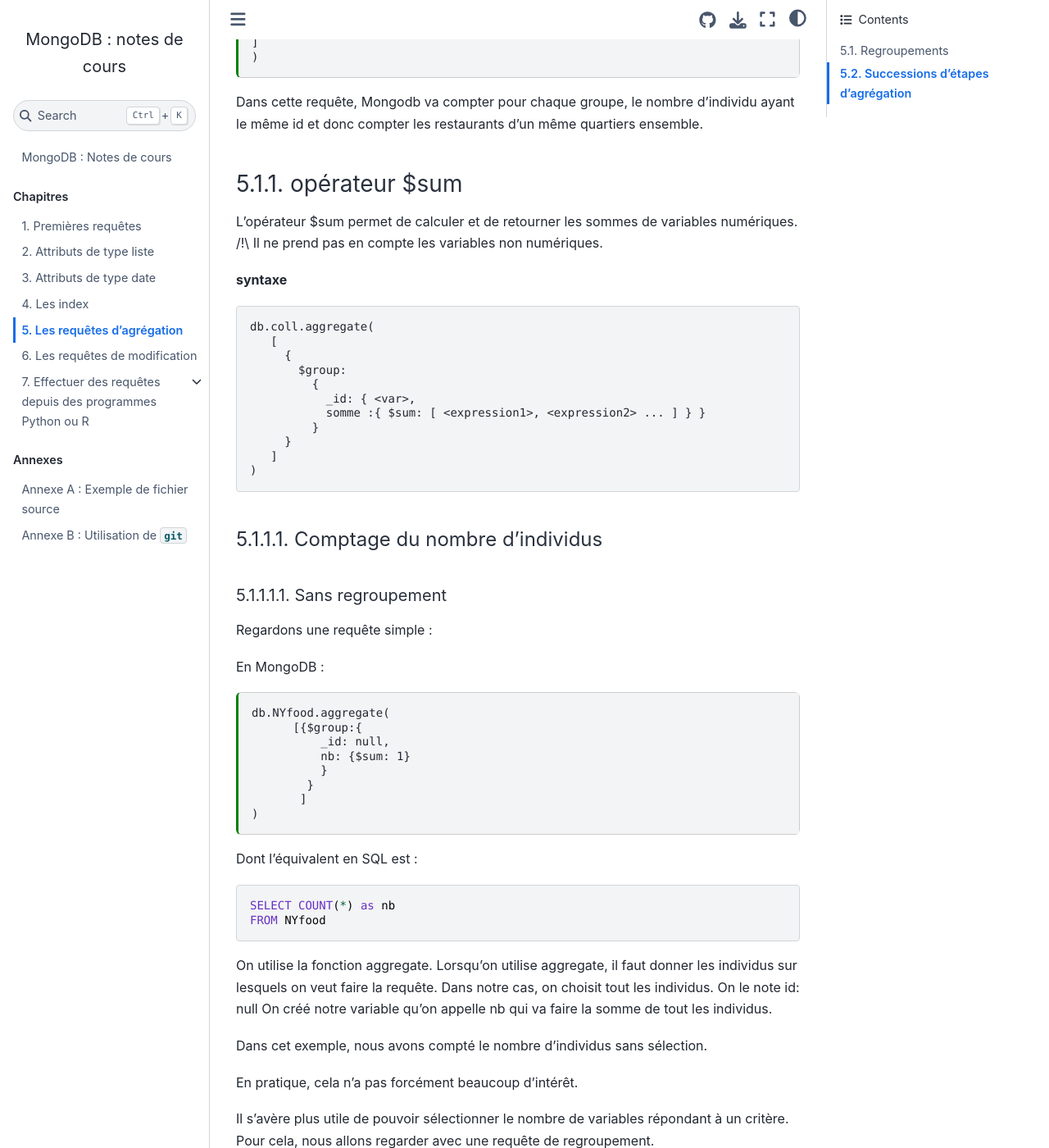
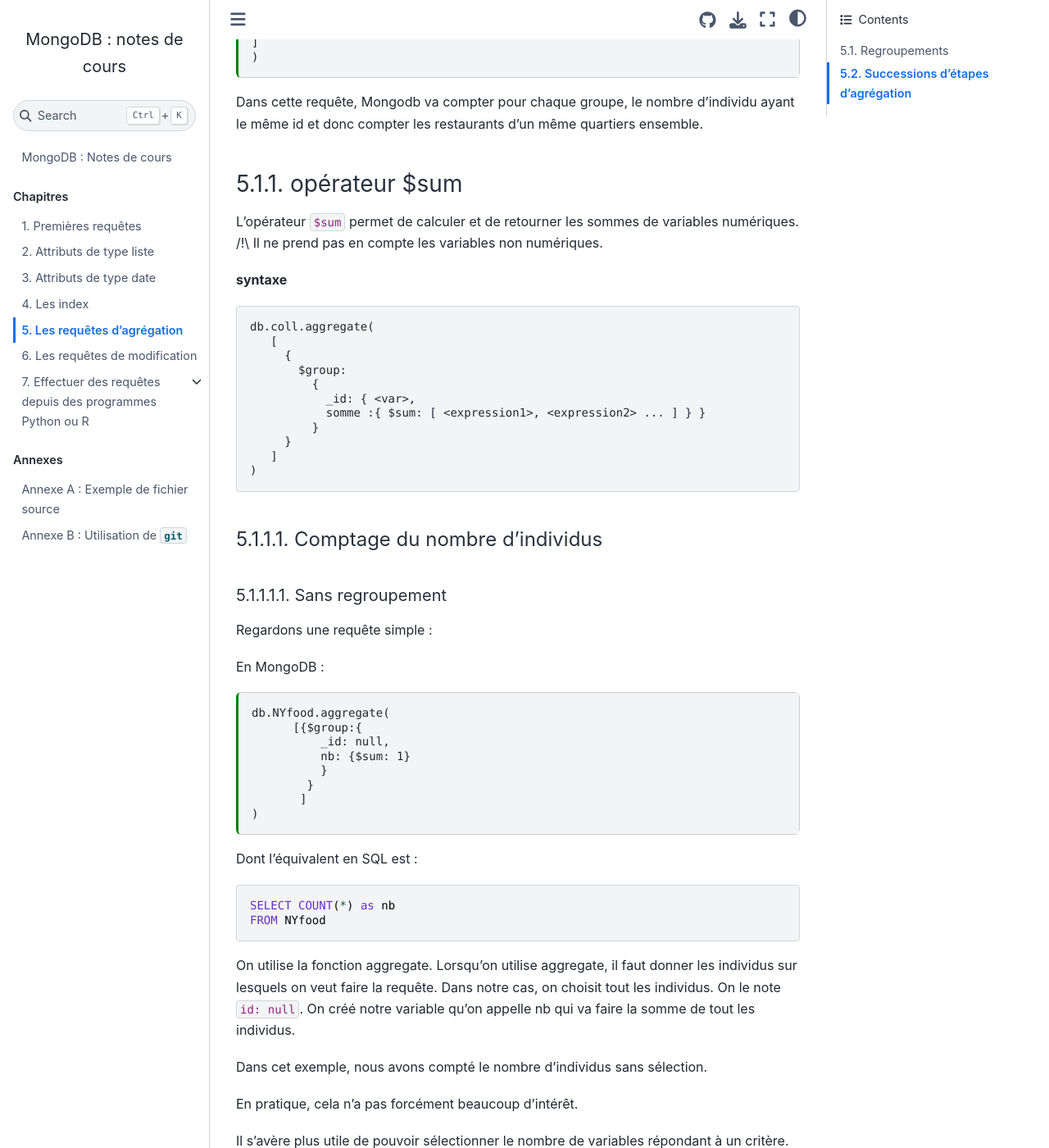
Before and after one commit to rtavenar/mongo_book, a Jupyter Book: the page built from content/05_agreg.md, in a window 1280 px wide and 1400 px high, scrolled down 1626 px. Shown: the whole window at 82% size. Built offline with Jupyter Book 1.0.4 settings and Sphinx 7.4.7 and the Sphinx Book theme 1.1.4, drawn with Linux system fonts in a browser that asks for light colours; some of the changed text lies outside the part shown.

`````diff
--- a/content/05_agreg.md
+++ b/content/05_agreg.md
@@ -96,7 +96,7 @@ Dans cette requête, Mongodb va compter pour chaque groupe, le nombre d'individu
 
 ### opérateur $sum
 
-L'opérateur $sum permet de calculer et de retourner les sommes de variables numériques. /!\ Il ne prend pas en compte les variables non numériques.
+L'opérateur `$sum` permet de calculer et de retourner les sommes de variables numériques. /!\ Il ne prend pas en compte les variables non numériques.
 
 **syntaxe**
 
@@ -140,7 +140,7 @@ FROM NYfood
 
 On utilise la fonction aggregate.
 Lorsqu'on utilise aggregate, il faut donner les individus sur lesquels on veut faire la requête.
-Dans notre cas, on choisit tout les individus. On le note id: null
+Dans notre cas, on choisit tout les individus. On le note `id: null`.
 On créé notre variable qu'on appelle nb qui va faire la somme de tout les individus.
 
 
@@ -179,7 +179,7 @@ GROUP BY sexe
 ```
 #### Additionner des variables
 ##### Sans regroupement
-Jusqu'ici, nous avons compté le nombre d'individus grâce à l'attribu **$sum**, mais celui ci permet aussi **d'additionner des variables**.
+Jusqu'ici, nous avons compté le nombre d'individus grâce à l'attribu `$sum`, mais celui ci permet aussi `d'additionner des variables`.
 
 On se place maintenant dans la collection cesars2016 de la base cinema.
 
@@ -307,7 +312,7 @@ Ne pas oublier le "$" dans les attributs entre guillemets à droite des deux poi
 et non à une chaîne de caractères.
 ```
 
-Cette requête renvoie la valeur maximale puis minimale que prend la variable **prix** sur tous les documents :
+Cette requête renvoie la valeur maximale puis minimale que prend la variable `$prix` sur tous les documents :
 
 ```{code-cell}
 {
@@ -320,7 +325,7 @@ Cette requête renvoie la valeur maximale puis minimale que prend la variable **
 #### Avec regroupement
 
 
-On peut aussi réaliser un regroupement et ainsi **min** et **max** renvoient toujours la valeur minimale et la valeur maximale
+On peut aussi réaliser un regroupement et ainsi `$min` et `$max` renvoient toujours la valeur minimale et la valeur maximale
 de l'attribut sur lequel ils sont appliqués, mais cette fois-ci en étant appliqués sur les documents de l'ensemble de documents qui partagent la même clé de regroupement.
 
 _Exemple :_
@@ -345,8 +350,8 @@ GROUP BY quantité
 ```
 ````
 
-On groupe à l'aide de la clé **"objet"**,
-on renvoie donc la valeur maximale puis minimale que prend la variable **quantité** pour chaque **objet** différent :
+On groupe à l'aide de la clé `"objet"`,
+on renvoie donc la valeur maximale puis minimale que prend la variable `quantité` pour chaque `objet` différent :
 
 ```{code-cell}
 {
@@ -372,7 +377,7 @@ on renvoie donc la valeur maximale puis minimale que prend la variable **quantit
 
 ```{admonition} Null ou inexistant
 
-Si certains documents ont une valeur de type null ou qui n'existe pas pour l'attribut sur lequel on applique **min** ou **max**,
+Si certains documents ont une valeur de type null ou qui n'existe pas pour l'attribut sur lequel on applique `$min` ou `$max`,
 les opérateurs ne prennent pas en compte les valeurs de type null ou manquantes pour le calcul.
 Si tous les documents ont une valeur de type null ou qui n'existe pas, les opérateurs renvoient null pour la valeur minimale
 ou la valeur maximale.
`````
Also changed, not shown: other parts of content/05_agreg.md (+14 -9 lines).
